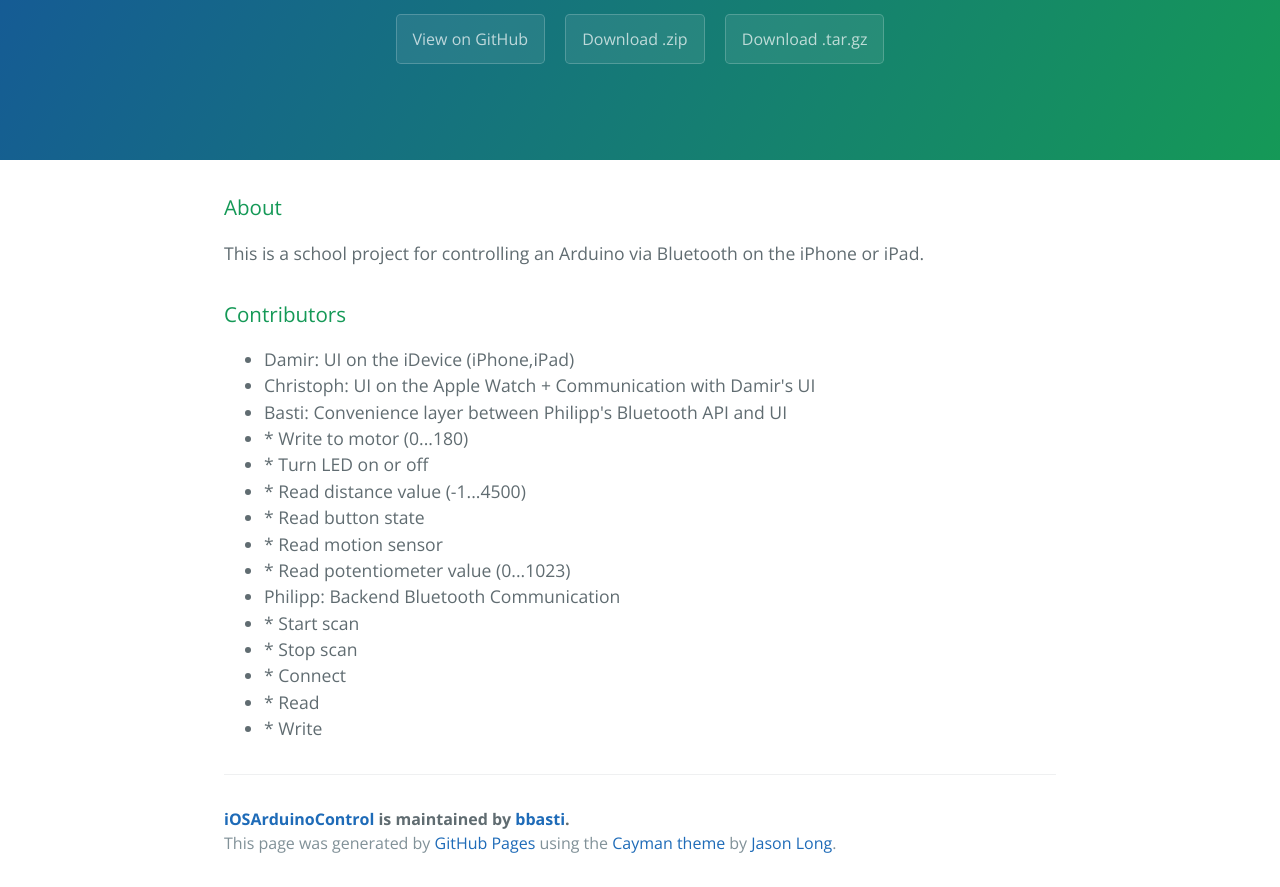
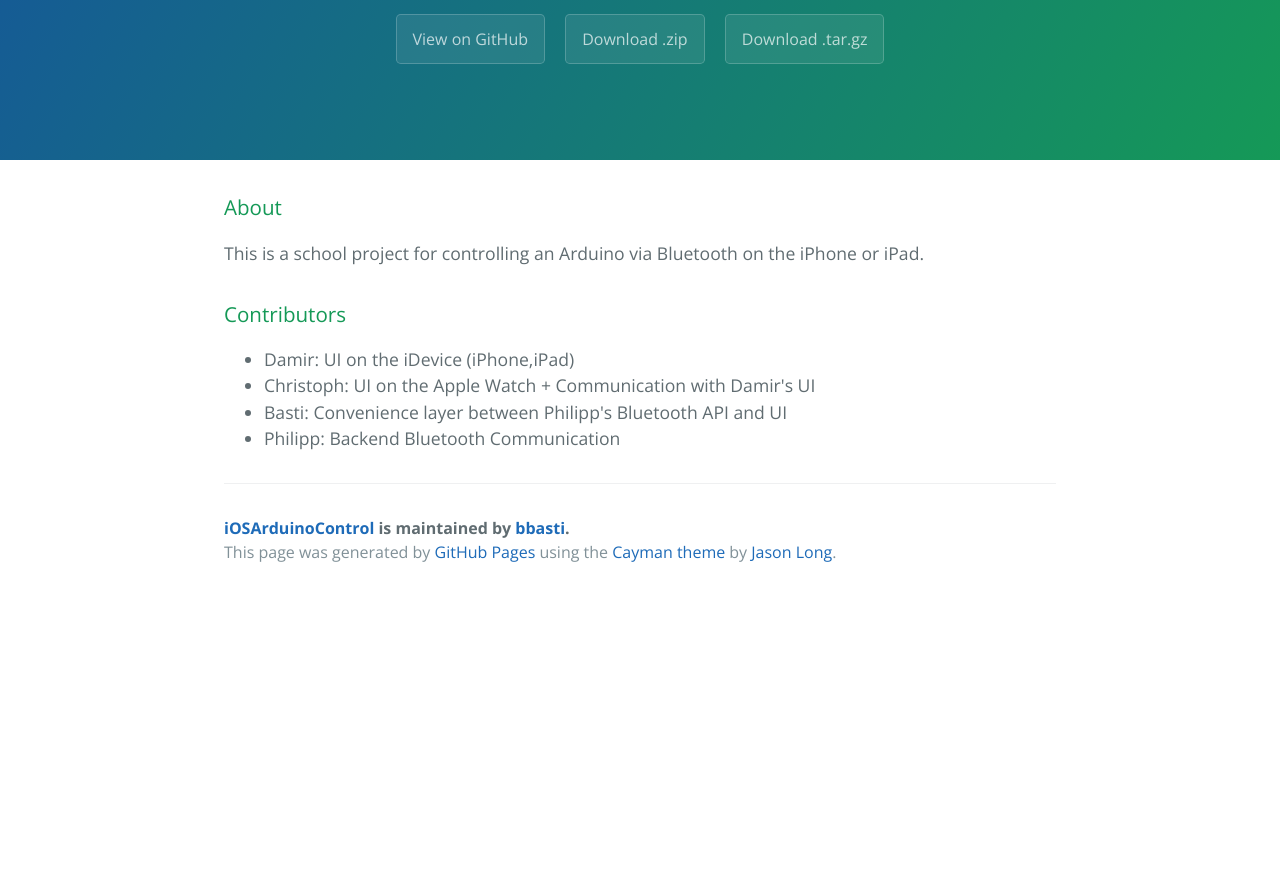
Before and after one commit to bbasti/iOSArduinoControl, a plain HTML site: page index.html in a window 1280 px wide. Shown: the part 176-1063 px from the top of the page. After the commit the page ends 800 px from the top, so only its background shows below. Drawn offline with nearby package versions, Linux system fonts and the light colour scheme.

```diff
--- a/index.html
+++ b/index.html
@@ -31,18 +31,7 @@
 <li>Damir: UI on the iDevice (iPhone,iPad)</li>
 <li>Christoph: UI on the Apple Watch + Communication with Damir's UI</li>
 <li>Basti: Convenience layer between Philipp's Bluetooth API and UI</li>
-<li>* Write to motor (0...180)</li>
-<li>* Turn LED on or off</li>
-<li>* Read distance value (-1...4500)</li>
-<li>* Read button state</li>
-<li>* Read motion sensor</li>
-<li>* Read potentiometer value (0...1023)</li>
 <li>Philipp: Backend Bluetooth Communication</li>
-<li>* Start scan</li>
-<li>* Stop scan</li>
-<li>* Connect</li>
-<li>* Read</li>
-<li>* Write</li>
 </ul>
 
       <footer class="site-footer">
--- a/params.json
+++ b/params.json
@@ -1,6 +1,6 @@
 {
   "name": "iOSArduinoControl",
   "tagline": "",
-  "body": "### About\r\nThis is a school project for controlling an Arduino via Bluetooth on the iPhone or iPad.\r\n\r\n### Contributors\r\n* Damir: UI on the iDevice (iPhone,iPad)\r\n* Christoph: UI on the Apple Watch + Communication with Damir's UI\r\n* Basti: Convenience layer between Philipp's Bluetooth API and UI\r\n* * Write to motor (0...180)\r\n* * Turn LED on or off\r\n* * Read distance value (-1...4500)\r\n* * Read button state\r\n* * Read motion sensor\r\n* * Read potentiometer value (0...1023)\r\n* Philipp: Backend Bluetooth Communication\r\n* * Start scan\r\n* * Stop scan\r\n* * Connect\r\n* * Read\r\n* * Write",
+  "body": "### About\r\nThis is a school project for controlling an Arduino via Bluetooth on the iPhone or iPad.\r\n\r\n### Contributors\r\n* Damir: UI on the iDevice (iPhone,iPad)\r\n* Christoph: UI on the Apple Watch + Communication with Damir's UI\r\n* Basti: Convenience layer between Philipp's Bluetooth API and UI\r\n* Philipp: Backend Bluetooth Communication",
   "note": "Don't delete this file! It's used internally to help with page regeneration."
 }
```
